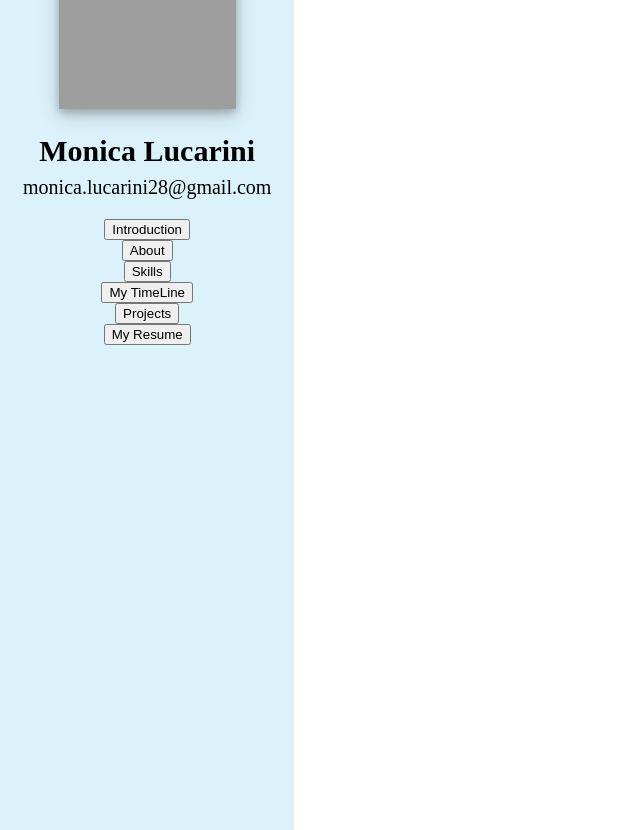
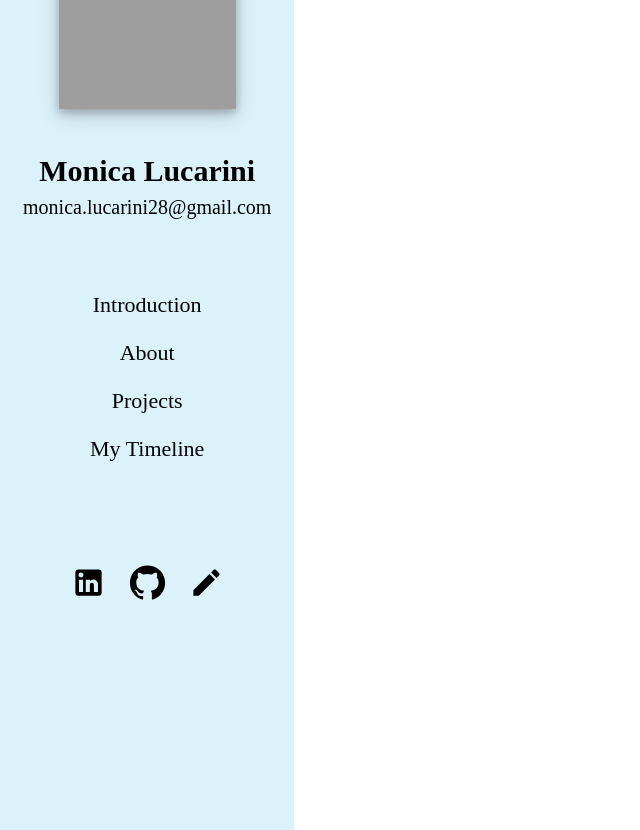
Before and after one commit to MonicaLuca/portfolio, a React (Create React App) app: page / in a window 1280 px wide. Shown: the part 1020-1850 px from the top of the page, without its empty margins (0-640 px from the left). Built offline with nearby package versions, Linux system fonts and the light colour scheme; grey boxes are pictures that could not be loaded.

Commit message:
styled side navbar with working social buttons

```diff
--- a/package.json
+++ b/package.json
@@ -3,6 +3,11 @@
   "version": "0.1.0",
   "private": true,
   "dependencies": {
+    "@fortawesome/fontawesome-svg-core": "^1.2.32",
+    "@fortawesome/free-solid-svg-icons": "^5.15.1",
+    "@fortawesome/react-fontawesome": "^0.1.11",
+    "@material-ui/core": "^4.11.0",
+    "@material-ui/icons": "^4.9.1",
     "@testing-library/jest-dom": "^4.2.4",
     "@testing-library/react": "^9.5.0",
     "@testing-library/user-event": "^7.2.1",
--- a/src/components/sideNav.jsx
+++ b/src/components/sideNav.jsx
@@ -1,5 +1,9 @@
 import React, { Component } from 'react'
 import '../styles/sideNav.css'
+import IconButton from '@material-ui/core/IconButton';
+import LinkedInIcon from '@material-ui/icons/LinkedIn';
+import GitHubIcon from '@material-ui/icons/GitHub';
+import CreateIcon from '@material-ui/icons/Create';
 
 export default class SideNav extends Component {
   render() {
@@ -10,13 +14,26 @@ export default class SideNav extends Component {
         <h2 className='nav_name'> Monica Lucarini </h2>
         <h3 className='nav_email'>monica.lucarini28@gmail.com</h3>
         </div>
-        <button>Introduction</button>
-        <button>About</button>
-        <button>Skills</button>
-        <button>My TimeLine</button>
-        <button>Projects</button>
-        <button>My Resume</button>
+        <div className="nav_button_group">
+        <a href="#" className="nav_button">Introduction</a>
+        <a href="#" className="nav_button">About</a>
+        <a href="#" className="nav_button">Projects</a>
+        <a href="#" className="nav_button">My Timeline</a>
+        </div>
+        <div className="icon_button_group">
+        <IconButton href='https://www.linkedin.com/in/monica-lucarini/' aria-label="LinkedIn Link">
+        <LinkedInIcon fontSize="large"></LinkedInIcon>
+        </IconButton>
+        <IconButton className="social_icon" href='https://github.com/MonicaLuca' aria-label="Github Link">
+        <GitHubIcon fontSize="large"></GitHubIcon>
+        </IconButton>
+        <IconButton className="social_icon" href='https://medium.com/@monica.lucarini28' aria-label="Medium (blog) Link">
+        <CreateIcon fontSize="large"></CreateIcon>
+        </IconButton>
+        </div>
       </div>
+
+
     )
   }
 }
--- a/src/styles/intro.css
+++ b/src/styles/intro.css
@@ -4,7 +4,7 @@
 }
 
 .left_img {
-  opacity: 0.15
+  opacity: 0.1
 }
 
 h1.left_img_header {
--- a/src/styles/sideNav.css
+++ b/src/styles/sideNav.css
@@ -19,6 +19,7 @@ flex-direction: column;
   font-family: 'Playfair Display', serif;
   font-size: 30px;
   margin-bottom: -12px;
+  margin-top: 45px;
 }
 
 .nav_email {
@@ -27,4 +28,47 @@ flex-direction: column;
   font-family: 'Antic Didone', serif;
   font-size: 20px;
   font-weight: 100;
+  margin-bottom: 62px;
 }
+
+.nav_button {
+	background-color:transparent;
+	border-radius:18px;
+	color: black;
+  font-family: 'Playfair Display', serif;
+	font-size:22px;
+	padding:11px 31px;
+	text-decoration:none;
+}
+.nav_button:hover {
+	background-color:transparent;
+}
+.nav_button:active {
+	position:relative;
+	top:1px;
+}
+
+.nav_button_group {
+  display: flex;
+  align-items: center;
+  flex-direction: column;
+}
+
+.MuiSvgIcon-root {
+  fill: currentColor;
+  width: 1em;
+  height: 1em;
+  display: inline-block;
+  font-size: 2em;
+  transition: fill 200ms cubic-bezier(0.4, 0, 0.2, 1) 0ms;
+  color: black;
+  user-select: none;
+
+}
+
+.icon_button_group {
+  margin-top: 80px;
+  display: flex;
+  align-items: center;
+  flex-direction: row;
+}
```
Also changed, not shown: 1 other file (tests, documents, lock files or other folders).
